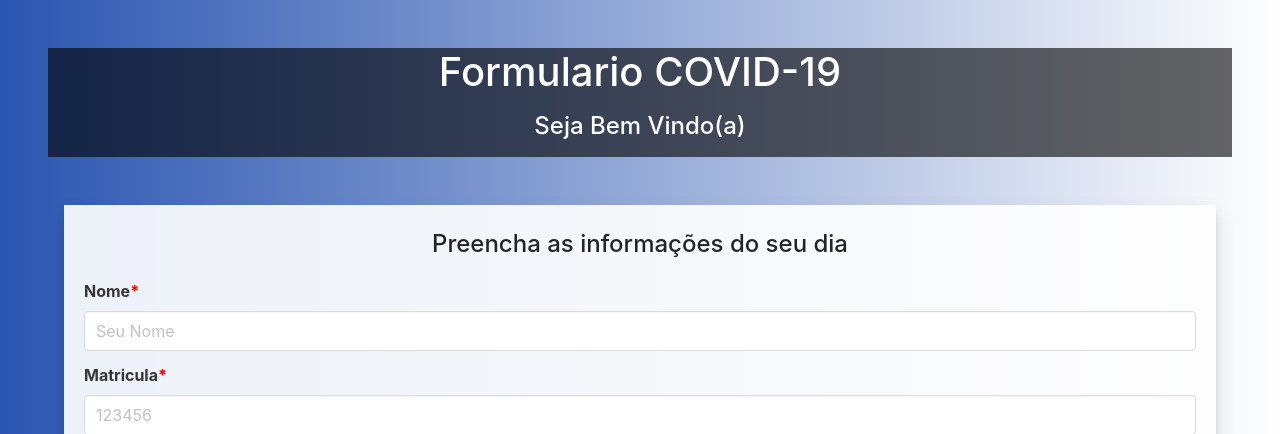
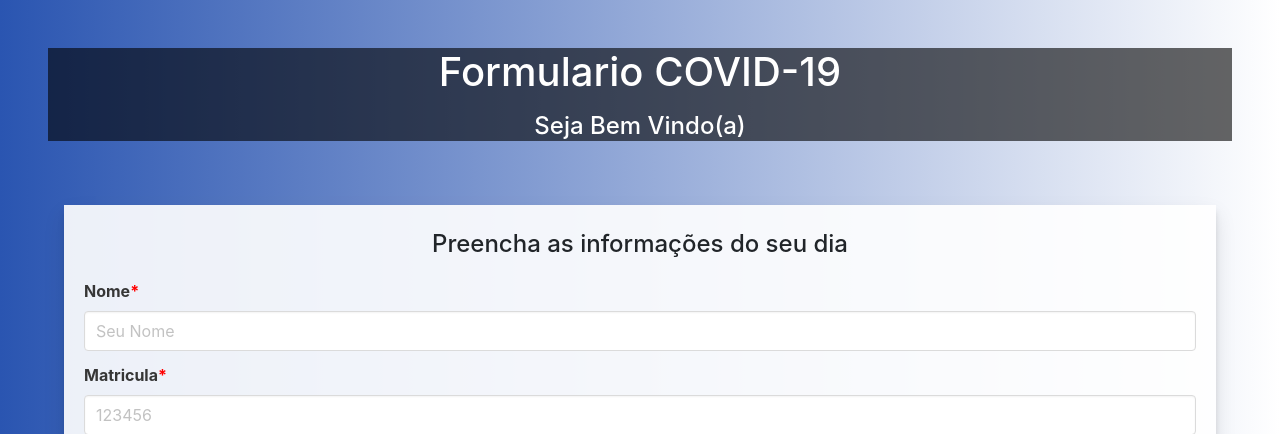
Before and after one commit to eticialima/formcovid, a Django app: page /form/ in a window 1280 px wide. Shown: the top 434 px of the page. Run offline with Django 3.2, Linux system fonts and the light colour scheme; some libraries are stand-ins or nearby versions.

Commit message:
Update form.html

```diff
--- a/app/templates/form.html
+++ b/app/templates/form.html
@@ -1,7 +1,6 @@
 {% load widget_tweaks %} {% load static %}
 <!DOCTYPE html>
 <html lang="en">
-
 <head>
     <meta charset="UTF-8">
     <link rel="stylesheet" href="https://cdn.jsdelivr.net/npm/bulma@0.8.0/css/bulma.min.css">
@@ -20,12 +19,10 @@
     <!-- Background image -->
     <div class="p-5 text-center">
         <div class=" mask " style="background-color: rgba(0, 0, 0, 0.6) ">
-            <div class="d-flex justify-content-center align-items-center h-100 ">
                 <div class="text-white ">
                     <h1 class="mb-3 ">Formulario COVID-19</h1>
                     <h4 class="mb-3 ">Seja Bem Vindo(a) {{db.user_termos}}</h4>
                 </div>
-            </div>
         </div>
     </div>
     <!-- Background image -->
```
